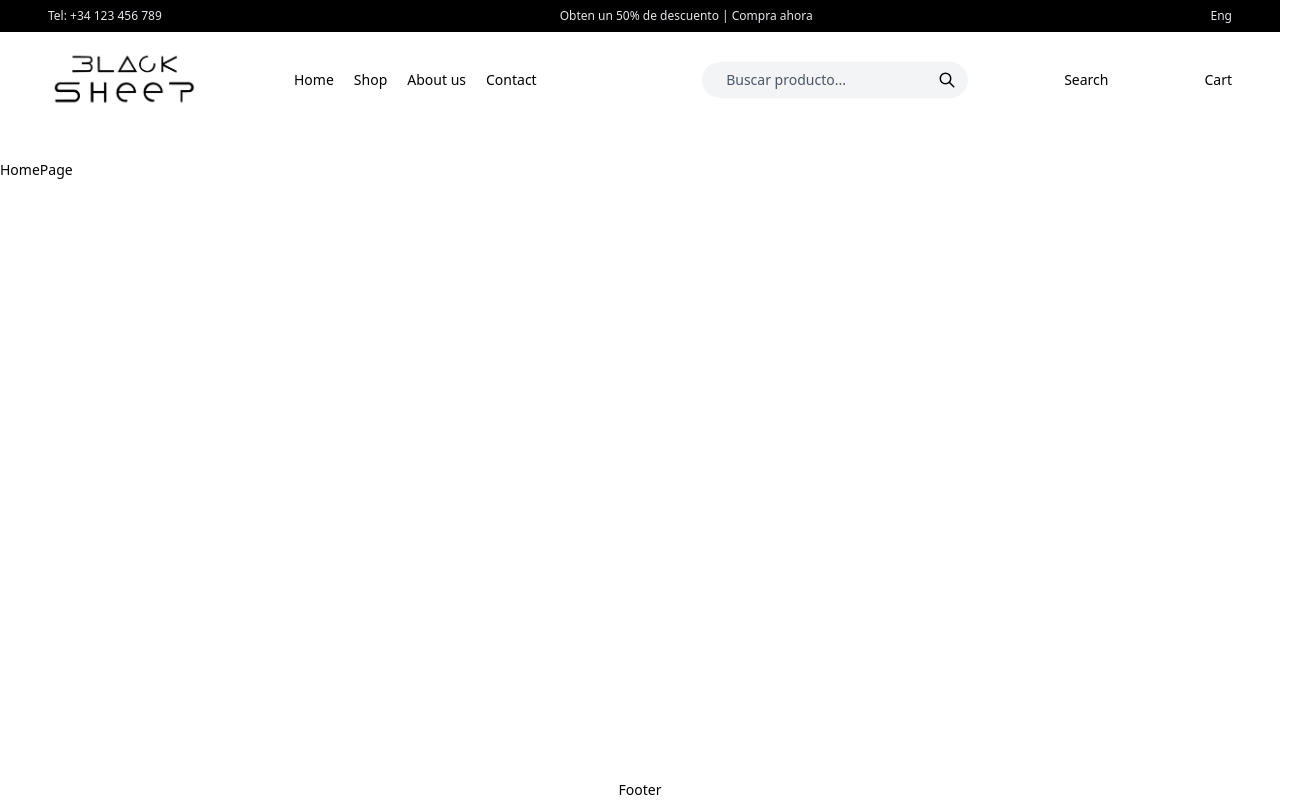
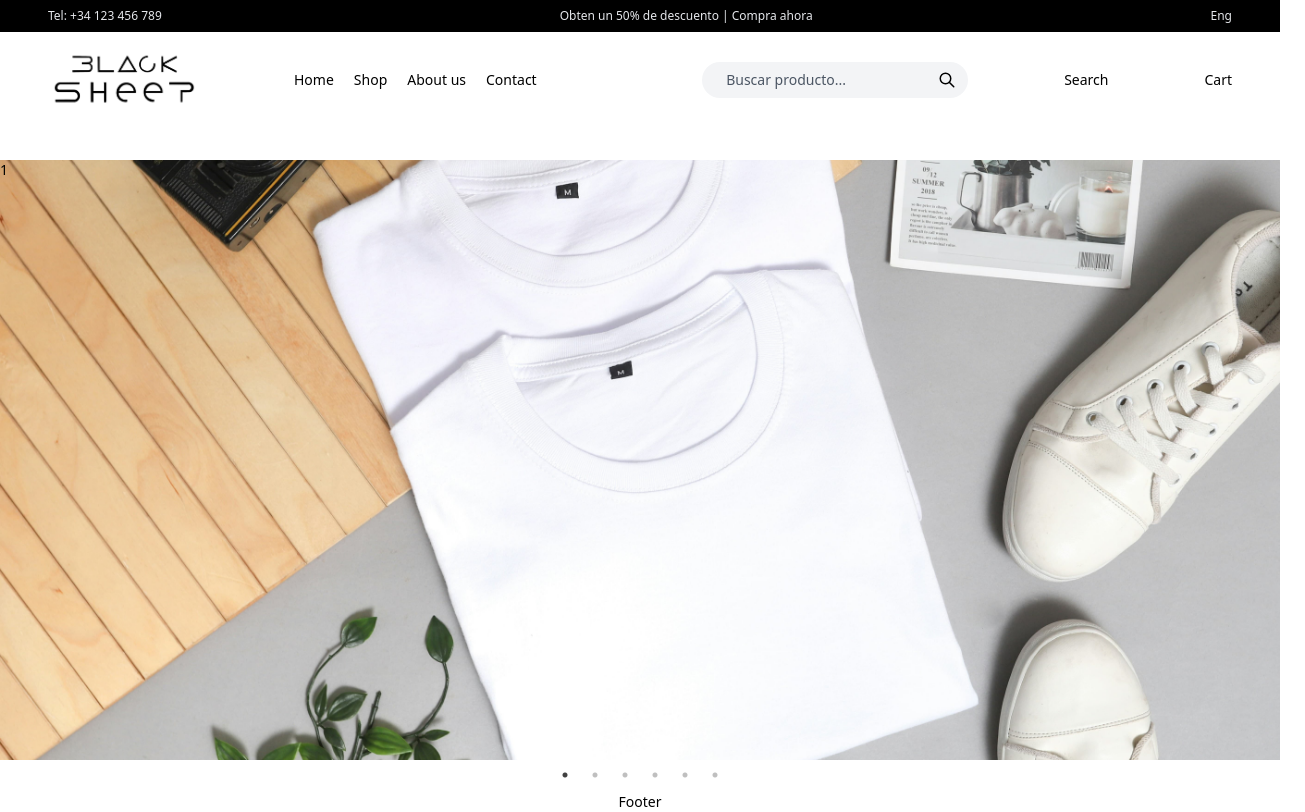
Before and after one commit to Albertomomu/blacksheep-client, a React (Vite) app: page / in a window 1280 px wide. Shown: the whole page, 1305 px wide, since content can reach past the window. Built offline with nearby package versions, Linux system fonts and the light colour scheme.

Commit message:
feat: added hero slider

```diff
--- a/package.json
+++ b/package.json
@@ -12,7 +12,9 @@
   "dependencies": {
     "react": "^18.3.1",
     "react-dom": "^18.3.1",
-    "react-router-dom": "^6.23.1"
+    "react-router-dom": "^6.23.1",
+    "react-slick": "^0.30.2",
+    "slick-carousel": "^1.8.1"
   },
   "devDependencies": {
     "@types/react": "^18.3.1",
--- /dev/null
+++ b/src/components/Hero.tsx
@@ -0,0 +1,35 @@
+import "slick-carousel/slick/slick.css";
+import "slick-carousel/slick/slick-theme.css";
+
+import Slider from "react-slick";
+export const Hero = () => {
+  const settings = {
+    dots: true,
+    infinite: true,
+    speed: 500,
+    slidesToShow: 1,
+    slidesToScroll: 1,
+  };
+  return (
+    <Slider {...settings}>
+      <div className="heroImage">
+        <h3>1</h3>
+      </div>
+      <div>
+        <h3>2</h3>
+      </div>
+      <div>
+        <h3>3</h3>
+      </div>
+      <div>
+        <h3>4</h3>
+      </div>
+      <div>
+        <h3>5</h3>
+      </div>
+      <div>
+        <h3>6</h3>
+      </div>
+    </Slider>
+  );
+}
--- a/src/pages/Home/HomePage.css
+++ b/src/pages/Home/HomePage.css
@@ -0,0 +1,7 @@
+.heroImage {
+  width: 100%;
+  height: 600px;
+  background: url('../../assets/images/hero.jpeg') no-repeat center center;
+  background-size: cover;
+
+}
--- a/src/pages/Home/HomePage.tsx
+++ b/src/pages/Home/HomePage.tsx
@@ -1,9 +1,11 @@
+import './HomePage.css'
+import { Hero } from "../../components/Hero";
 import Layout from "../../components/Layout";
 
 function HomePage() {
   return (
     <Layout>
-      <div>HomePage</div>
+      <Hero />
     </Layout>
   )
 }
```
Also changed, not shown: src/assets/images/hero.jpeg (added), src/components/SearchButton.tsx (renamed from src/components/SearchButton.jsx), 1 other file (tests, documents, lock files or other folders).
